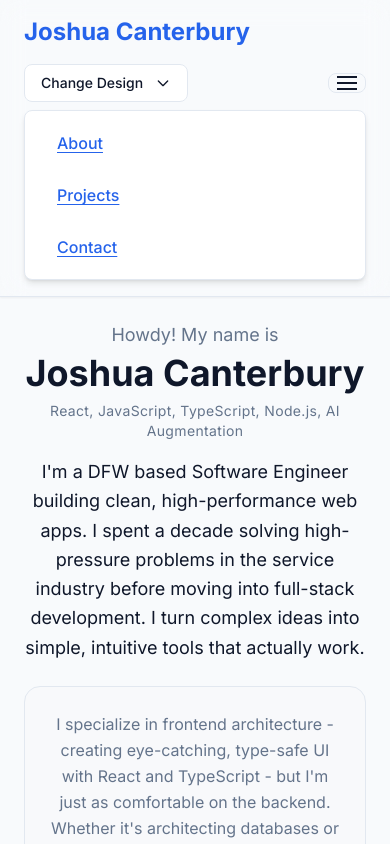
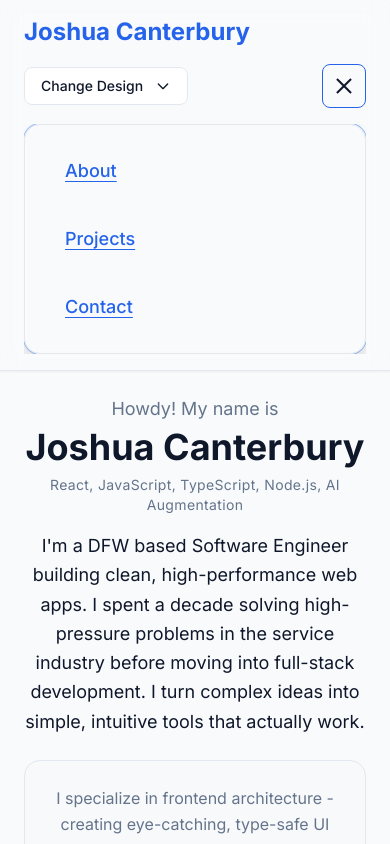
Before and after one commit to CanterCode/portfolio-site, a React (Vite) app: page / in a window 390 px wide. Both pictures are taken after a click on the button "Toggle navigation menu". Shown: the top 844 px of the page. Built offline with nearby package versions, Linux system fonts and the light colour scheme; some icons are missing.

Commit message:
feat: implement responsive Navbar component with theme switcher and add OG image asset

```diff
--- a/src/components/Navbar/index.tsx
+++ b/src/components/Navbar/index.tsx
@@ -28,8 +28,8 @@ const Navbar = () => {
     }`;
 
   const mobileNavLinkClass = ({ isActive }: { isActive: boolean }) =>
-    `block px-4 py-3 text-text font-medium rounded-lg transition-colors hover:text-primary focus-visible:outline focus-visible:outline-2 focus-visible:outline-focus focus-visible:outline-offset-2 ${
-      isActive ? 'text-primary bg-primary/10' : ''
+    `block px-6 py-4 text-text text-lg font-medium rounded-xl transition-all duration-200 active:scale-[0.98] focus-visible:outline focus-visible:outline-2 focus-visible:outline-focus focus-visible:outline-offset-2 ${
+      isActive ? 'text-primary bg-primary/10 shadow-sm' : 'hover:bg-primary/5 hover:text-primary'
     }`;
 
   return (
@@ -139,27 +139,43 @@ const Navbar = () => {
 
         {/* Mobile toggle */}
         <button
-          className="md:hidden p-2 bg-transparent border border-border rounded-lg text-text flex items-center justify-center focus-visible:outline focus-visible:outline-2 focus-visible:outline-focus"
+          className={`md:hidden relative p-2.5 w-11 h-11 bg-transparent border rounded-lg text-text flex items-center justify-center transition-all duration-200 active:scale-95 focus-visible:outline focus-visible:outline-2 focus-visible:outline-focus ${
+            mobileOpen ? 'border-primary text-primary bg-primary/5' : 'border-border hover:bg-primary/5'
+          }`}
           type="button"
           aria-label="Toggle navigation menu"
           aria-expanded={mobileOpen}
           aria-controls="navbarNav"
           onClick={() => setMobileOpen(!mobileOpen)}
         >
+          <div className="flex flex-col justify-center items-center w-5 h-5 relative">
             <span
-            className="block w-5 h-[2px] bg-current shadow-[0_-6px_0_currentColor,0_6px_0_currentColor]"
-            aria-hidden="true"
-          ></span>
+              className={`absolute h-[2px] w-full bg-current transform transition-all duration-300 ease-in-out ${
+                mobileOpen ? 'rotate-45' : '-translate-y-1.5'
+              }`}
+            />
+            <span
+              className={`absolute h-[2px] w-full bg-current transform transition-all duration-300 ease-in-out ${
+                mobileOpen ? 'opacity-0' : 'opacity-100'
+              }`}
+            />
+            <span
+              className={`absolute h-[2px] w-full bg-current transform transition-all duration-300 ease-in-out ${
+                mobileOpen ? '-rotate-45' : 'translate-y-1.5'
+              }`}
+            />
+          </div>
         </button>
       </div>
 
       <div
-        className={`md:hidden overflow-hidden transition-all duration-300 rounded-lg ${
-          mobileOpen ? 'max-h-64 mt-2 bg-bg-elevated border border-border shadow-md' : 'max-h-0'
+        className={`md:hidden overflow-hidden transition-all duration-300 ease-in-out ${
+          mobileOpen ? 'max-h-96 opacity-100 mt-4' : 'max-h-0 opacity-0'
         }`}
         id="navbarNav"
       >
-        <ul className="flex flex-col gap-1 m-0 p-2 list-none px-4">
+        <div className="bg-bg-elevated/95 backdrop-blur-xl border border-border/50 shadow-2xl rounded-2xl mx-auto ring-1 ring-border/30">
+          <ul className="flex flex-col gap-2 m-0 p-4 list-none">
             <li>
               <NavLink
                 to="/about"
@@ -189,6 +205,7 @@ const Navbar = () => {
             </li>
           </ul>
         </div>
+      </div>
     </nav>
   );
 };
```
Also changed, not shown: public/images/og-image.png. Lines whose indentation alone changed are shown as unchanged.
